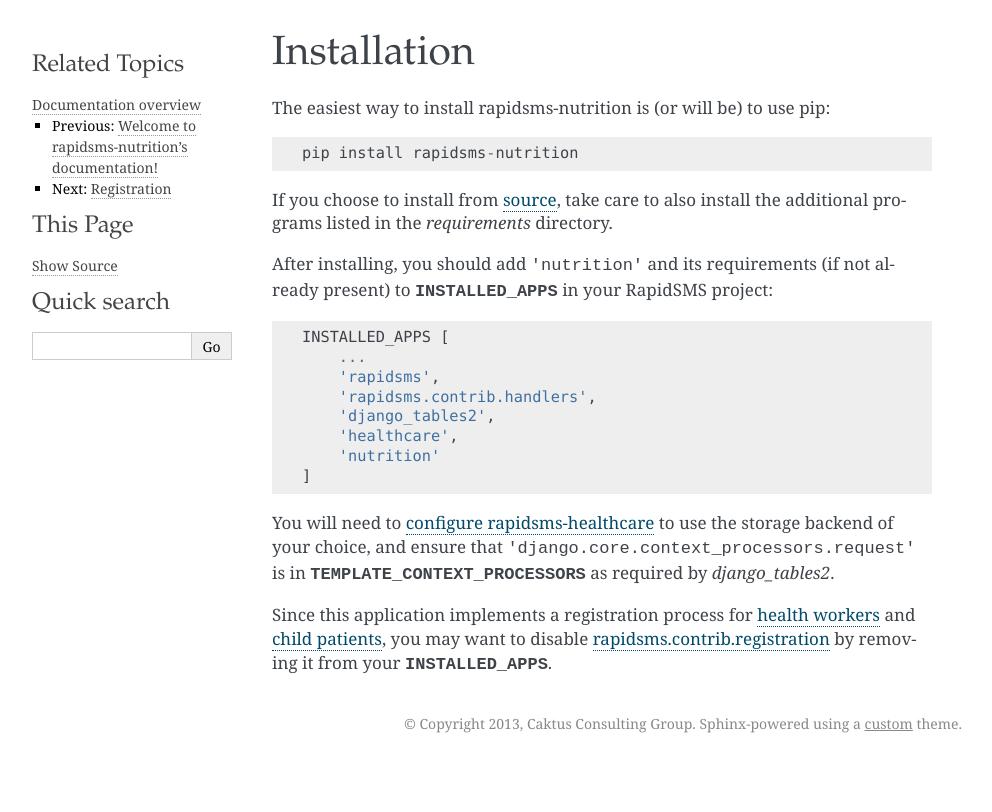
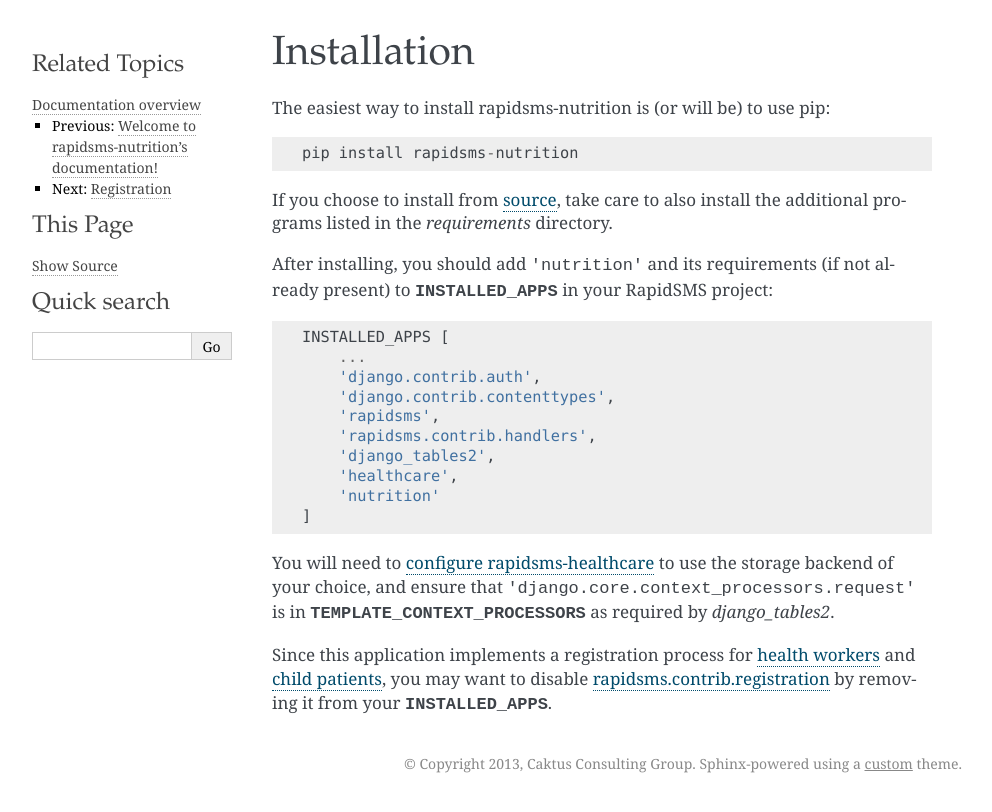
Before and after one commit to caktus/rapidsms-nutrition, a Sphinx documentation site: the page built from docs/installation.rst, in a window 1280 px wide. Shown: the top 812 px of the page, without its empty margins (148-1140 px from the left). Built offline with Sphinx 7.4.7, drawn with Linux system fonts in a browser that asks for light colours.

Commit message:
Add django.contrib.auth to requirements

```diff
--- a/docs/installation.rst
+++ b/docs/installation.rst
@@ -15,6 +15,8 @@
 
     INSTALLED_APPS [
         ...
+        'django.contrib.auth',
+        'django.contrib.contenttypes',
         'rapidsms',
         'rapidsms.contrib.handlers',
         'django_tables2',
--- a/runtests.py
+++ b/runtests.py
@@ -15,6 +15,8 @@
         },
         HEALTHCARE_STORAGE_BACKEND='healthcare.backends.dummy.DummyStorage',
         INSTALLED_APPS=(
+            'django.contrib.auth',
+            'django.contrib.contenttypes',
             'rapidsms',
             'rapidsms.contrib.handlers',
             'healthcare',
```
